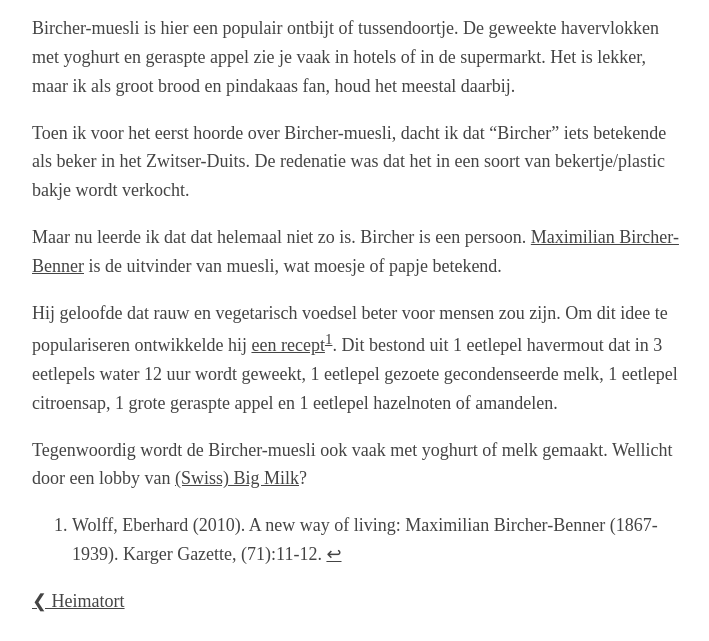
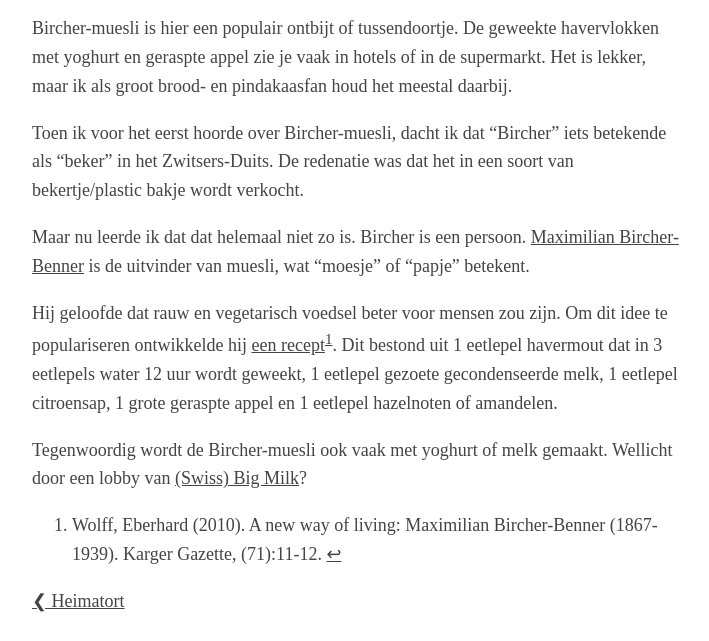
Before and after one commit to Roald87/roaldin.ch, a Jekyll site: the page built from _posts/2023-12-28-bircher-muesli.md, in a window 1280 px wide, cut to the strip 404-1045 px from the top of the page. Shown: the whole strip, without its empty margins (283-992 px from the left). Built offline with Jekyll 4.4.1, drawn with Linux system fonts in a browser that asks for light colours; comment, search, counter and statistics services are not loaded.

Commit message:
Spellcheck by ChatGPT

```diff
--- a/_posts/2023-12-28-bircher-muesli.md
+++ b/_posts/2023-12-28-bircher-muesli.md
@@ -6,11 +6,11 @@ image: generated/bircher-muesli-1-500-5e012dcb5.webp
 
 {% picture bircher-muesli-1.png --alt Foto gegenereerd met dall-e %}
 
-Bircher-muesli is hier een populair ontbijt of tussendoortje. De geweekte havervlokken met yoghurt en geraspte appel zie je vaak in hotels of in de supermarkt. Het is lekker, maar ik als groot brood en pindakaas fan, houd het meestal daarbij.
+Bircher-muesli is hier een populair ontbijt of tussendoortje. De geweekte havervlokken met yoghurt en geraspte appel zie je vaak in hotels of in de supermarkt. Het is lekker, maar ik als groot brood- en pindakaasfan houd het meestal daarbij.
 
-Toen ik voor het eerst hoorde over Bircher-muesli, dacht ik dat "Bircher" iets betekende als beker in het Zwitser-Duits. De redenatie was dat het in een soort van bekertje/plastic bakje wordt verkocht.
+Toen ik voor het eerst hoorde over Bircher-muesli, dacht ik dat "Bircher" iets betekende als "beker" in het Zwitsers-Duits. De redenatie was dat het in een soort van bekertje/plastic bakje wordt verkocht.
 
-Maar nu leerde ik dat dat helemaal niet zo is. Bircher is een persoon. [Maximilian Bircher-Benner](https://en.wikipedia.org/wiki/Maximilian_Bircher-Benner#) is de uitvinder van muesli, wat moesje of papje betekend.
+Maar nu leerde ik dat dat helemaal niet zo is. Bircher is een persoon. [Maximilian Bircher-Benner](https://en.wikipedia.org/wiki/Maximilian_Bircher-Benner#) is de uitvinder van muesli, wat "moesje" of "papje" betekent.
 
 Hij geloofde dat rauw en vegetarisch voedsel beter voor mensen zou zijn. Om dit idee te populariseren ontwikkelde hij [een recept](https://www.zora.uzh.ch/id/eprint/40410/1/Wolff_Bircher-Benner.pdf)[^1]. Dit bestond uit 1 eetlepel havermout dat in 3 eetlepels water 12 uur wordt geweekt, 1 eetlepel gezoete gecondenseerde melk, 1 eetlepel citroensap, 1 grote geraspte appel en 1 eetlepel hazelnoten of amandelen.
 
```
